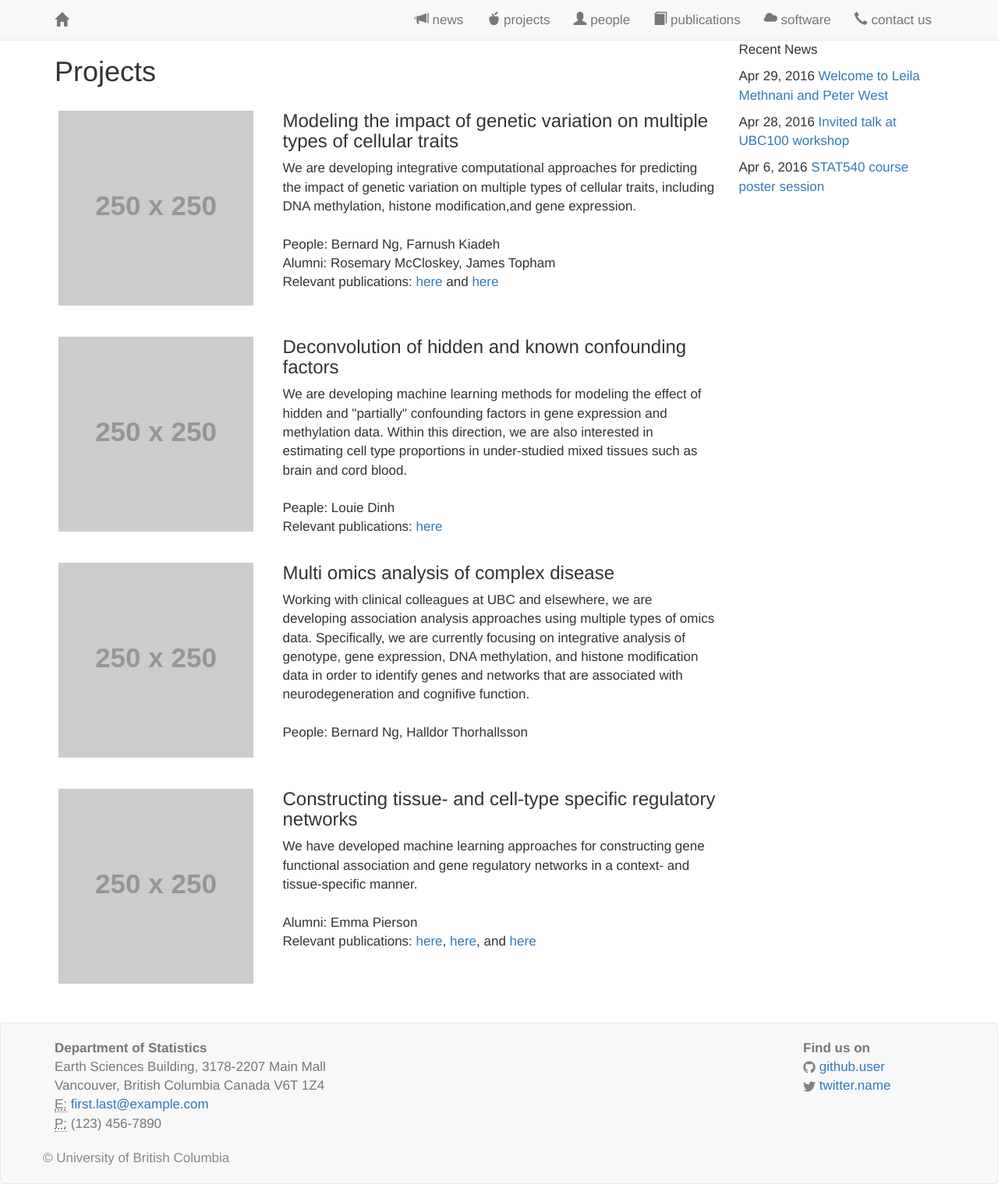
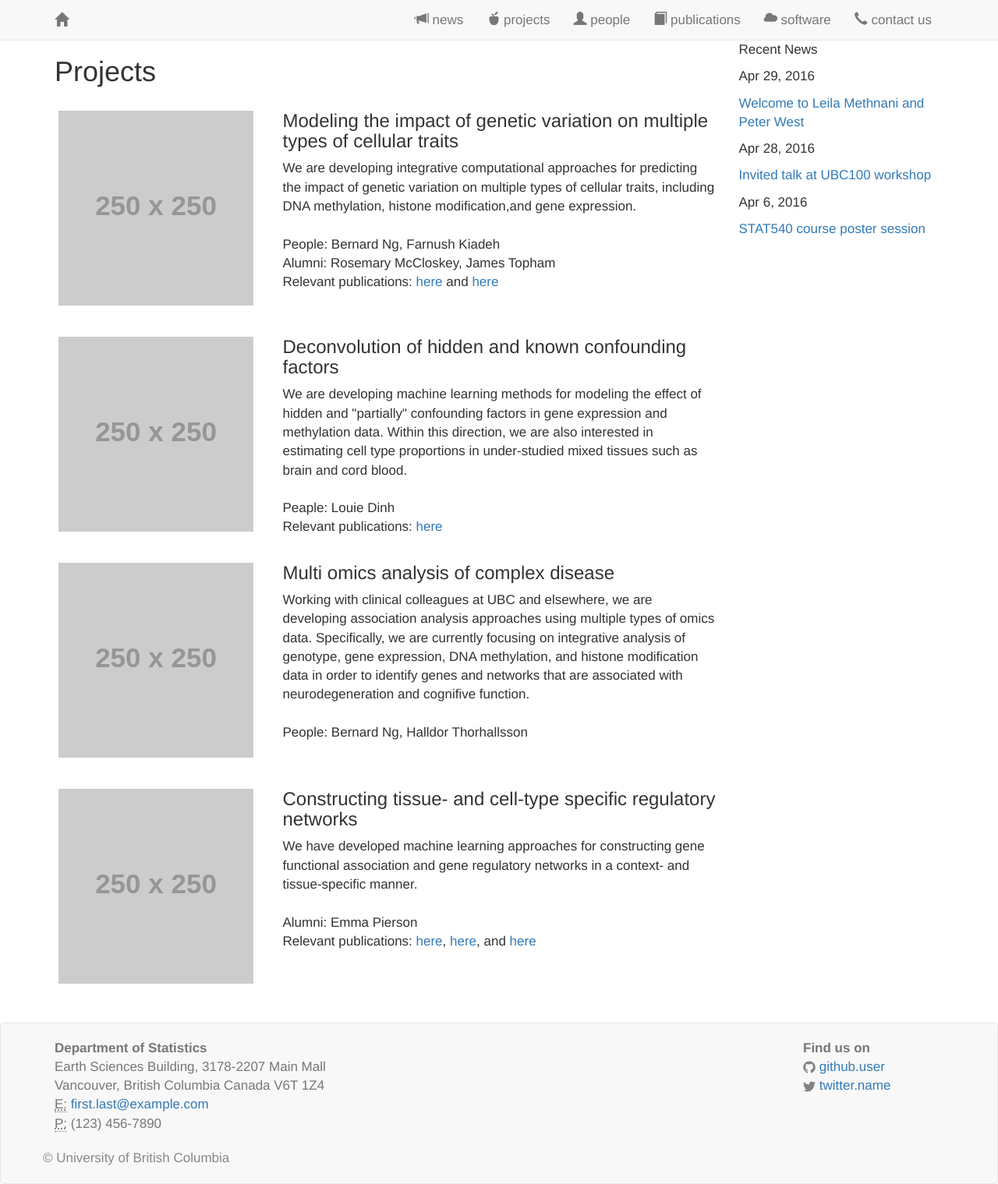
Before and after one commit to saramostafavi/saramostafavi.github.io, a Jekyll site: the page built from projects.html, in a window 1280 px wide. Shown: the whole page at 78% size. Built offline with Jekyll 4.4.1, drawn with Linux system fonts in a browser that asks for light colours; nearby versions of some CDN libraries; a style sheet for code colours, icons or effects is not loaded.

Commit message:
Update recent-news.html

```diff
--- a/_includes/recent-news.html
+++ b/_includes/recent-news.html
@@ -1,7 +1,6 @@
 <p class="news">Recent News</p>
 
 {% for post in site.posts limit: 3 %}
-<p> <span class="post-meta">{{ post.date | date: "%b %-d, %Y" }}</span>
-    <a class="post-link" href="{{ post.url }}">{{ post.title }}</a>
-</p>
+<p> <span class="post-meta">{{ post.date | date: "%b %-d, %Y" }}</span> </p>
+<p>    <a class="post-link" href="{{ post.url }}">{{ post.title }}</a></p>
 {% endfor %}
```
